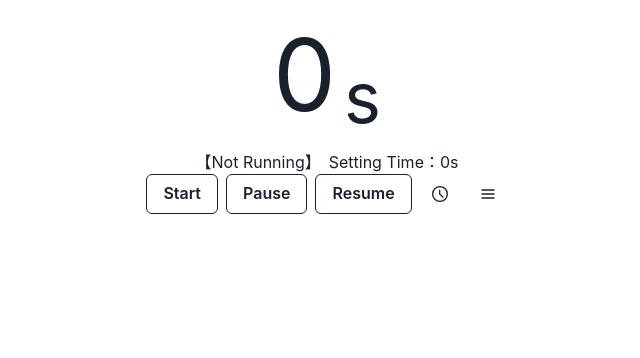
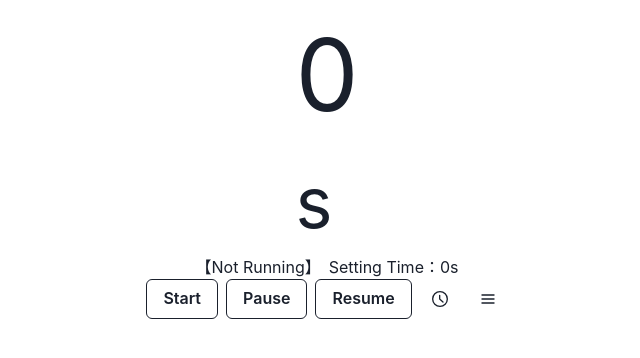
Before and after one commit to ltoppyl/timer-app, a React (Create React App) app: page /countdown in a window 1280 px wide. Shown: the top 358 px of the page, without its empty margins (313-953 px from the left). Built offline with nearby package versions, Linux system fonts and the light colour scheme; no server answers.

Commit message:
feat: クラス名の追加

```diff
--- a/src/components/countdown/CommonDisplayTime.tsx
+++ b/src/components/countdown/CommonDisplayTime.tsx
@@ -8,11 +8,13 @@ type Props = {
 
 const CommonDisplayTime = ({ units, unitsText }: Props) => {
   return (
-    <HStack className="display-time">
-      <Text fontSize={100}>{units}</Text>
-      <Text alignSelf={"flex-end"} fontSize={70}>
-        {unitsText}
-      </Text>
+    <HStack>
+      <div className="display-time">
+        <Text fontSize={100}>{units}</Text>
+        <Text alignSelf={"flex-end"} fontSize={70}>
+          {unitsText}
+        </Text>
+      </div>
     </HStack>
   );
 };
```
